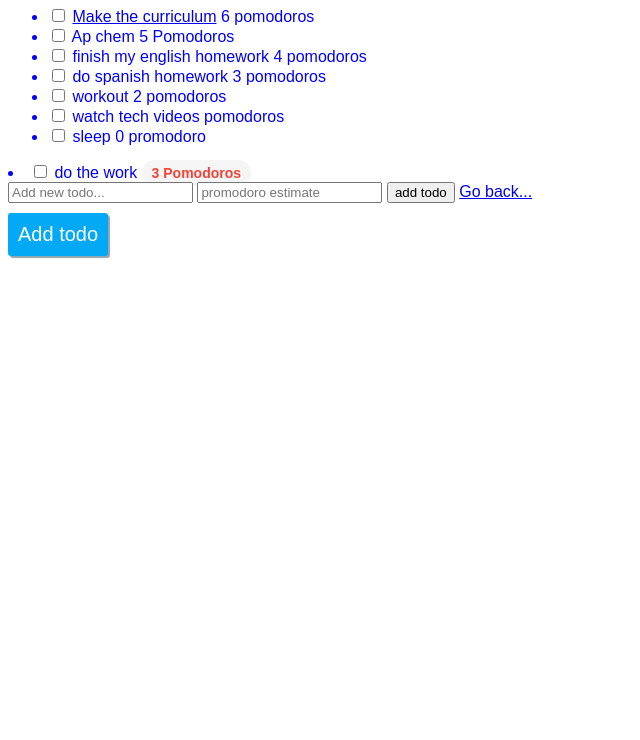
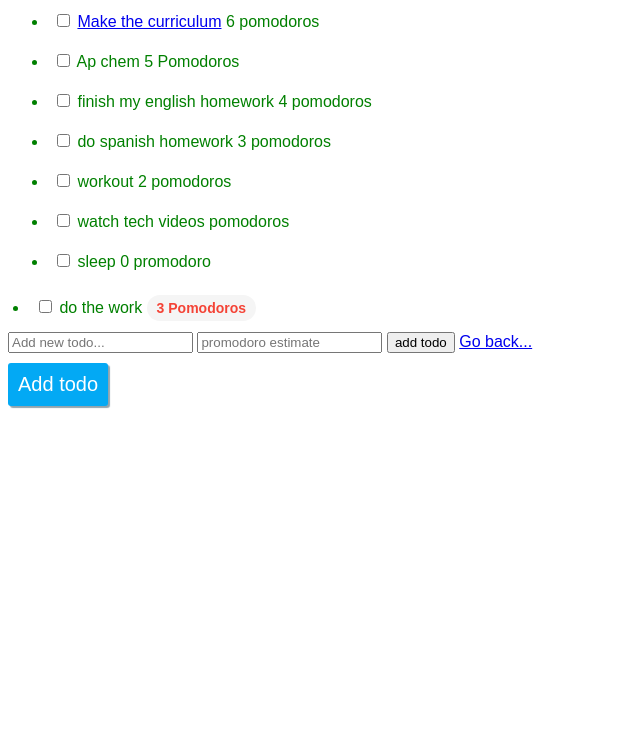
Before and after one commit to Ray072000/todo_app_front_end, a plain HTML site: page index.html in a window 1280 px wide. Shown: the part 60-800 px from the top of the page, without its empty margins (0-640 px from the left). Drawn offline with Linux system fonts and the light colour scheme.

```diff
--- a/index.css
+++ b/index.css
@@ -1,6 +1,6 @@
 html{
     font-family: sans-serif;
-    color: blue;
+    color: green;
 }
     .pomodoro-estimate{
   font-weight: bold;
@@ -26,3 +26,7 @@
 #add-new-todo-button:active{
   box-shadow: 1px 1px 1px #90A4AE;
 }
+li{
+  padding: 5px;
+  margin-bottom:10px;
+}
```
